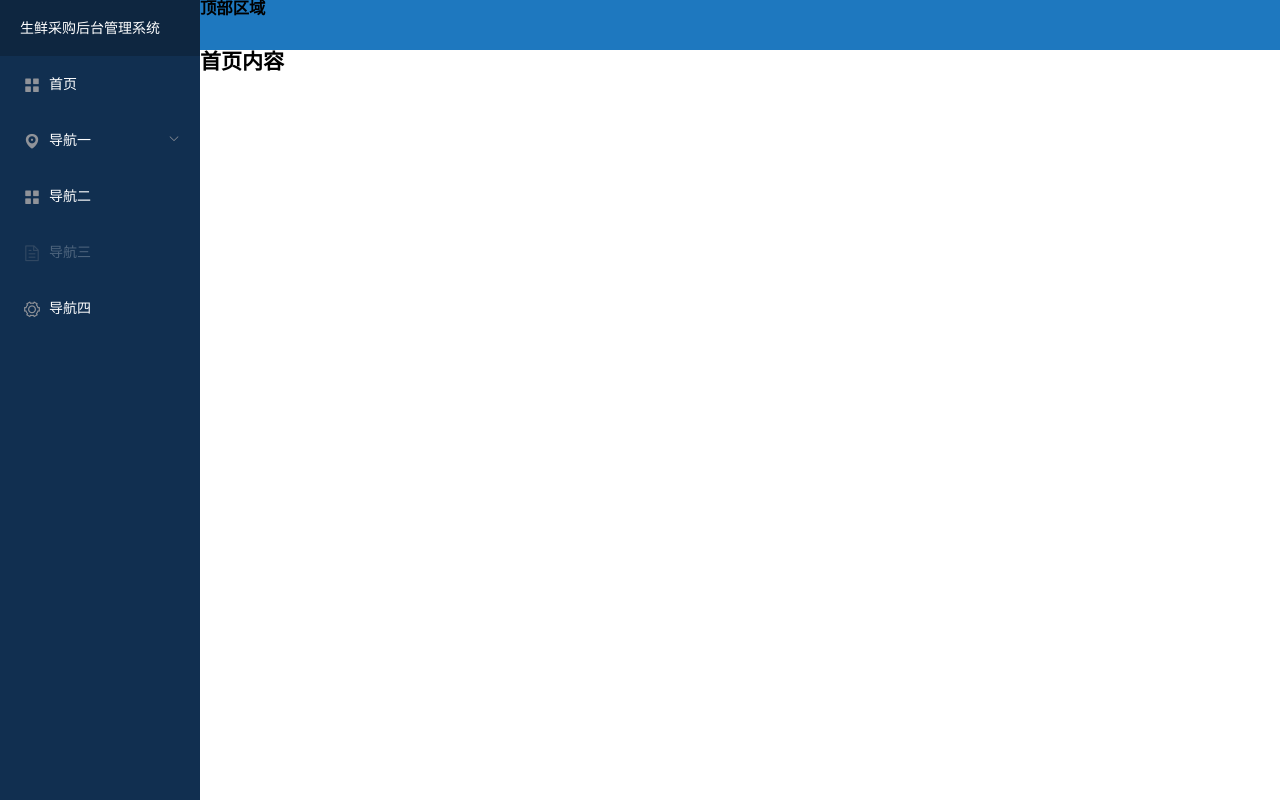
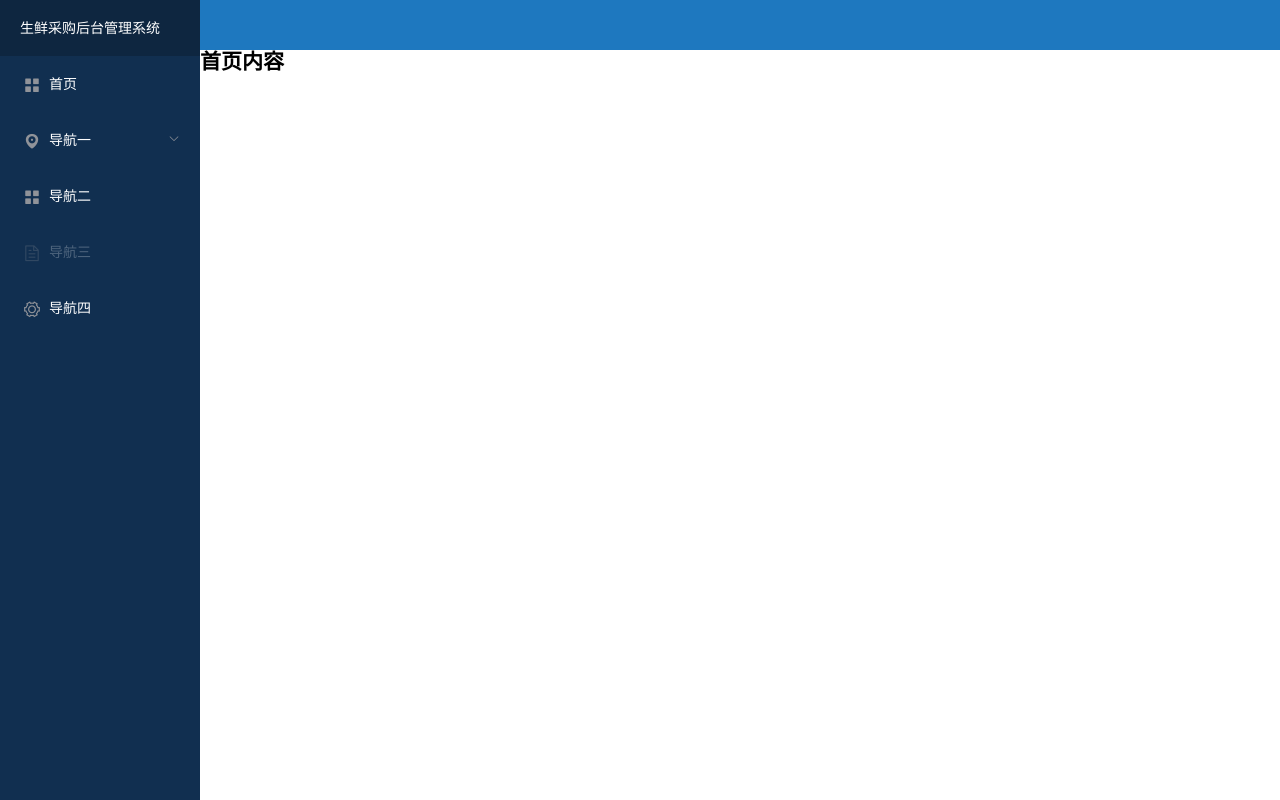
Before and after one commit to 777sfdf/vue2-ts-admin, a Vue app: page /login in a window 1280 px wide. Built offline with nearby package versions, Linux system fonts and the light colour scheme; a small style sheet from the web is missing.

Commit message:
第二次提交---左边菜单初建

```diff
--- a/src/assets/CSS/base.css
+++ b/src/assets/CSS/base.css
@@ -1,4 +1,4 @@
-@import url('https://at.alicdn.com/t/c/font_4464188_r9m0rtecsum.css');
+@import url('https://at.alicdn.com/t/c/font_4464188_3aab10o73rj.css');
 h1,h2,h3,h4,h5,h6,p,ul,li {
     margin: 0;
     padding: 0;
--- a/src/views/layout/content/Header.vue
+++ /dev/null
@@ -1,21 +0,0 @@
-<template>
-<div class="header">
-
-    <h3>顶部区域</h3>
-</div>
-
-</template>
-
-
-<script>
-
-</script>
-
-
-
-<style lang="less" scoped>
-.header{
-    height: 50px;
-    background: #1e78bf;
-}
-</style>
--- a/src/views/layout/content/index.vue
+++ b/src/views/layout/content/index.vue
@@ -2,22 +2,45 @@
     <!-- <h2>右边内容区域页面</h2> -->
     <div>
     <!-- 顶部区域 -->
-        <Header></Header>
+    <div class="header">
+     <div class="open">
+     <span v-if="!isCollapse" class="iconfont icon-zhedie1" @click="changeMenu"></span>
+     <span v-else="isCollapse" class="iconfont icon-zhedie2" @click="changeMenu"></span>
+
+    </div>
+     </div>
+
+
         <!-- 内容区域 -->
-
         <router-view></router-view>
     </div>
 </template>
 
 <script>
-import Header from './Header.vue'
+
 
 export default{
-    components:{
-        Header
+    props: ['isCollapse'],
+
+    methods:{
+        changeMenu(){
+            this.$emit('changeShow')
+        }
     }
 }
 </script>
 <style>
+.header{
+    height: 50px;
+    background: #1e78bf;
+    color: #fff;
+    line-height: 50px;
+    .open{
+        .iconfont{
+            font-size: 22px;
+        }
 
+
+    }
+}
 </style>
--- a/src/views/layout/index.vue
+++ b/src/views/layout/index.vue
@@ -3,11 +3,11 @@
     <div class="layout">
         <!-- 左侧布局导航 -->
     <div class=" menu">
-        <Menu></Menu>
+        <Menu :isCollapse="isCollapse"></Menu>
     </div>
     <!-- 右侧内容区域 -->
-    <div class="content">
-        <Content></Content>
+    <div class="content" :class="{small:isCollapse}">
+        <Content @changeShow="changeShow" :isCollapse="isCollapse"></Content>
     </div>
     </div>
 </template>
@@ -19,7 +19,17 @@ export default {
   components: {
     Menu,
     Content
-  }
+  },
+  data() {
+    return {
+        isCollapse:false
+      }
+  },
+  methods:{
+    changeShow(){
+        this.isCollapse = !this.isCollapse
+    }
+    }
 
 }
 </script>
@@ -28,7 +38,7 @@ export default {
 .layout{
     // display: flex;
     .menu{
-    width: 200px;
+    // width: 200px;
     background: #112f50;
     position: fixed;
     left: 0;
@@ -41,5 +51,8 @@ export default {
         // flex: 1;
         padding-left:200px;
     }
+    .small{
+        padding-left: 64px;
+    }
 }
 </style>
--- a/src/views/layout/menu/index.vue
+++ b/src/views/layout/menu/index.vue
@@ -5,7 +5,7 @@
       class="el-menu-vertical-demo"
       background-color="#112f50"
       text-color="#fff"
-      active-text-color="#ffd04b" router>
+      active-text-color="#ffd04b" router :collapse="isCollapse">
 
       <el-menu-item >
         <span slot="title">生鲜采购后台管理系统</span>
@@ -51,7 +51,14 @@
 </template>
 
 <script>
-
+export default {
+  props: ['isCollapse'],
+  data() {
+    return {
+      // isCollapse: false
+    }
+  }
+}
 </script>
 
 <style lang="less" scoped>
@@ -63,5 +70,9 @@
         color: #fff !important;
     }
 }
+.el-menu-vertical-demo:not(.el-menu--collapse) {
+    width: 200px;
+    min-height: 400px;
+  }
 
 </style>
```
